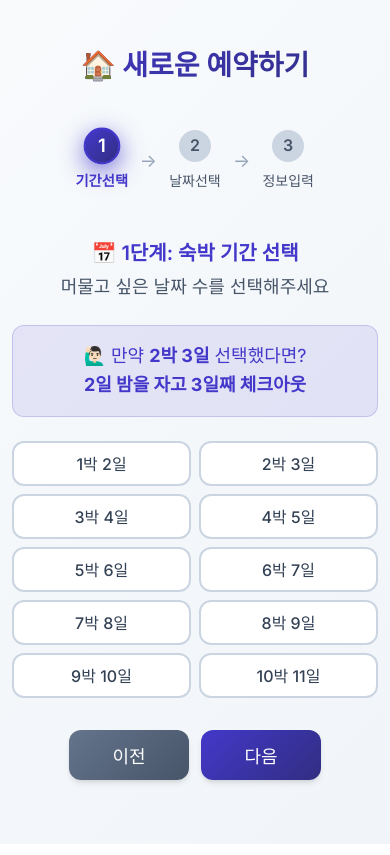
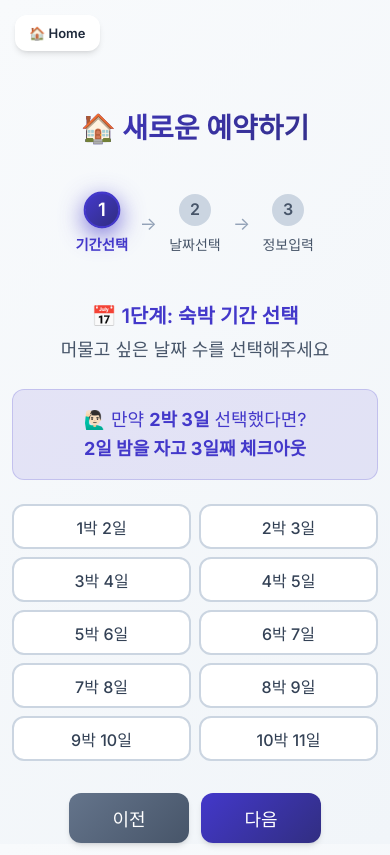
Before and after one commit to moxieDani/OksHouse-User, a SvelteKit app in the folder frontend/: page /reservation in a window 390 px wide. Built offline with nearby package versions, Linux system fonts and the light colour scheme.

Commit message:
처음화면 가기 버튼 추가

```diff
--- a/frontend/src/routes/+layout.svelte
+++ b/frontend/src/routes/+layout.svelte
@@ -1,11 +1,95 @@
 <script>
 	import '../app.css';
+	import { page } from '$app/stores';
+	import { goto } from '$app/navigation';
 
 	// SvelteKit automatically provides these props to layout components - declare them to avoid warnings
 	export let data = {};
 	export let params = {};
+
+	/**
+	 * 홈 페이지로 이동하는 함수
+	 */
+	function goHome() {
+		goto('/');
+	}
+
+	// 현재 페이지가 홈 페이지인지 확인 (홈 페이지에서는 홈 버튼 숨김)
+	$: isHomePage = $page.url.pathname === '/';
+
+	// 현재 페이지에 따른 홈 버튼 텍스트 결정
+	$: homeButtonText = (() => {
+		const pathname = $page.url.pathname;
+		if (pathname.includes('/reservation')) return '🏠 홈으로';
+		if (pathname.includes('/manage')) return '🏠 홈으로';
+		return '🏠 Home';
+	})();
 </script>
+
+{#if !isHomePage}
+	<div class="home-button-container">
+		<button
+			class="home-button"
+			on:click={goHome}
+			aria-label="홈으로 돌아가기"
+			title="홈으로 돌아가기"
+		>
+			🏠 Home
+		</button>
+	</div>
+{/if}
 
 <main class="container">
 	<slot />
 </main>
+
+<style>
+	.home-button-container {
+		position: fixed;
+		top: 20px;
+		left: 20px;
+		z-index: 1000;
+	}
+
+	.home-button {
+		display: flex;
+		align-items: center;
+		gap: 8px;
+		padding: 12px 16px;
+		background: white;
+		border: none;
+		border-radius: 12px;
+		color: var(--neutral-800);
+		font-family: inherit;
+		font-size: 14px;
+		font-weight: 600;
+		cursor: pointer;
+		transition: var(--transition-colors), var(--transition-shadow), var(--transition-transform);
+		box-shadow: var(--shadow-md);
+		text-decoration: none;
+	}
+
+	.home-button:hover {
+		border-color: var(--primary);
+		box-shadow: var(--shadow-lg);
+		transform: translateY(-2px);
+	}
+
+	.home-button:active {
+		transform: translateY(0);
+		box-shadow: var(--shadow-md);
+	}
+
+	/* 모바일 화면에서 크기 조정 */
+	@media (max-width: 640px) {
+		.home-button-container {
+			top: 15px;
+			left: 15px;
+		}
+
+		.home-button {
+			padding: 10px 14px;
+			font-size: 13px;
+		}
+	}
+</style>
--- a/frontend/src/routes/manage/+page.svelte
+++ b/frontend/src/routes/manage/+page.svelte
@@ -415,7 +415,7 @@
 	<title>예약 확인·변경 - Ok's House</title>
 </svelte:head>
 
-<h1 style="margin-top: 10%;"><span class="emoji-normal">⚙️</span> 예약 확인·변경하기</h1>
+<h1 style="margin-top: 80px; padding-top: 20px;"><span class="emoji-normal">⚙️</span> 예약 확인·변경하기</h1>
 
 <!-- Step 1: 예약자 정보 입력 -->
 {#if currentStep === 1}
--- a/frontend/src/routes/reservation/+page.svelte
+++ b/frontend/src/routes/reservation/+page.svelte
@@ -459,7 +459,7 @@
 	<title>{isModificationMode ? '예약 변경' : '예약'} - Ok's House</title>
 </svelte:head>
 
-<h1 id="page-title" style="margin-top: 10%;">
+<h1 id="page-title" style="margin-top: 80px; padding-top: 20px;">
 	{#if isModificationMode}
 		<span class="emoji-normal">📋</span> 예약 변경
 	{:else}
```
